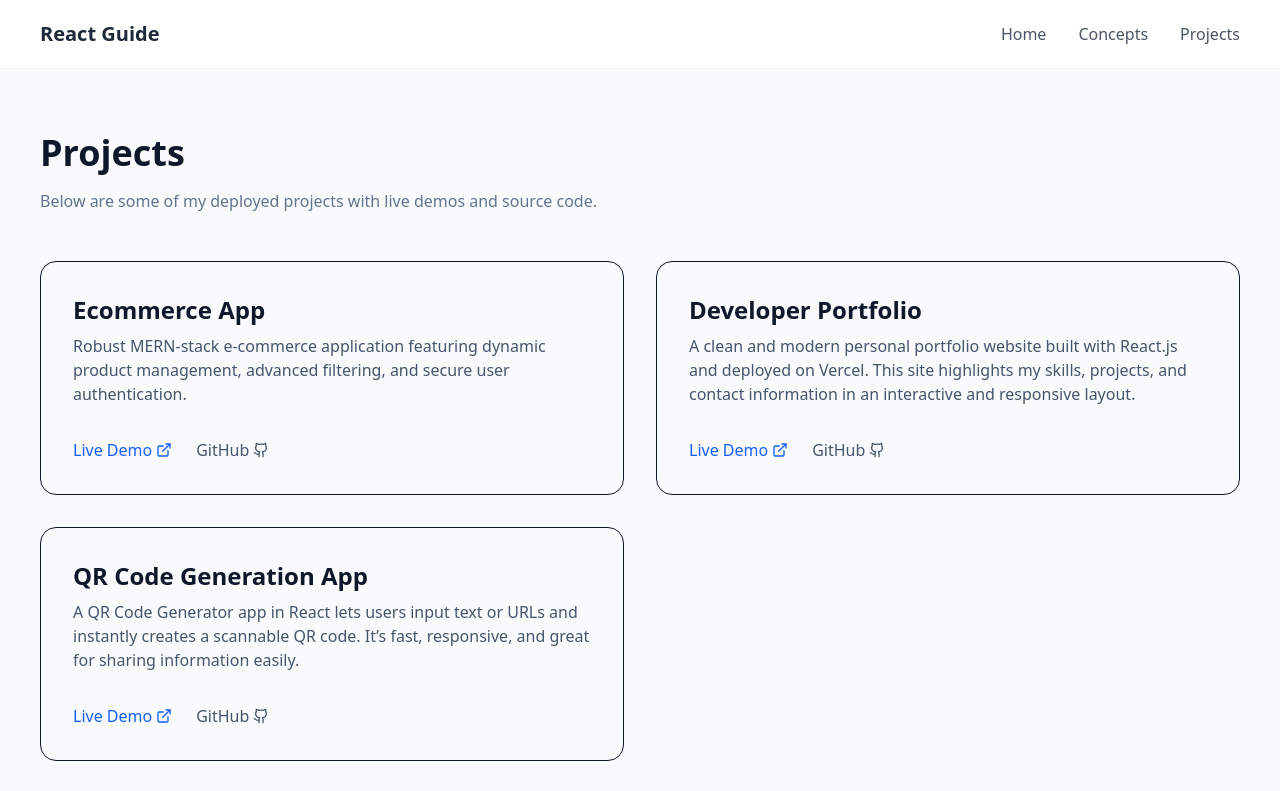
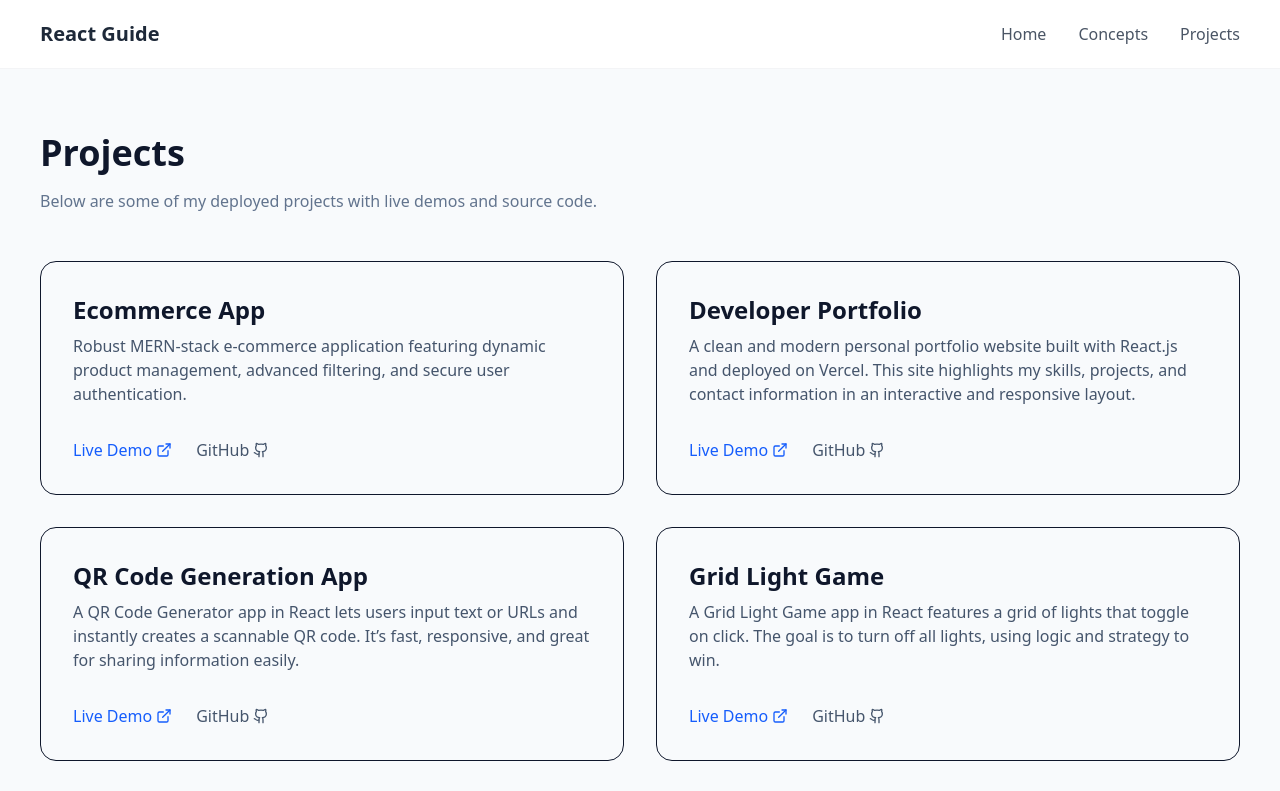
Before and after one commit to Monisasmal/React-Concept, a React (Vite) app: page /projects in a window 1280 px wide. Shown: the top 791 px of the page. Built offline with nearby package versions, Linux system fonts and the light colour scheme.

Commit message:
update concept

```diff
--- a/src/components/pages/Projects.jsx
+++ b/src/components/pages/Projects.jsx
@@ -19,6 +19,18 @@ const Projects = () => {
       description: "A QR Code Generator app in React lets users input text or URLs and instantly creates a scannable QR code. It’s fast, responsive, and great for sharing information easily.",
       liveLink: "https://qr-code-generator-react-manaswini-sasmals-projects.vercel.app/",
       githubLink: "https://github.com/Monisasmal/ReactQuizApp",
+    },
+    {
+      title: "Grid Light Game",
+      description: "A Grid Light Game app in React features a grid of lights that toggle on click. The goal is to turn off all lights, using logic and strategy to win.",
+      liveLink: "https://grid-light-react-manaswini-sasmals-projects.vercel.app/",
+      githubLink: "https://github.com/Monisasmal/Grid-Light-React",
+    },
+    {
+      title: "Grid Light Game",
+      description: "A Grid Light Game app in React features a grid of lights that toggle on click. The goal is to turn off all lights, using logic and strategy to win.",
+      liveLink: "https://grid-light-react-manaswini-sasmals-projects.vercel.app/",
+      githubLink: "https://github.com/Monisasmal/Grid-Light-React",
     },
   ];
 
```
